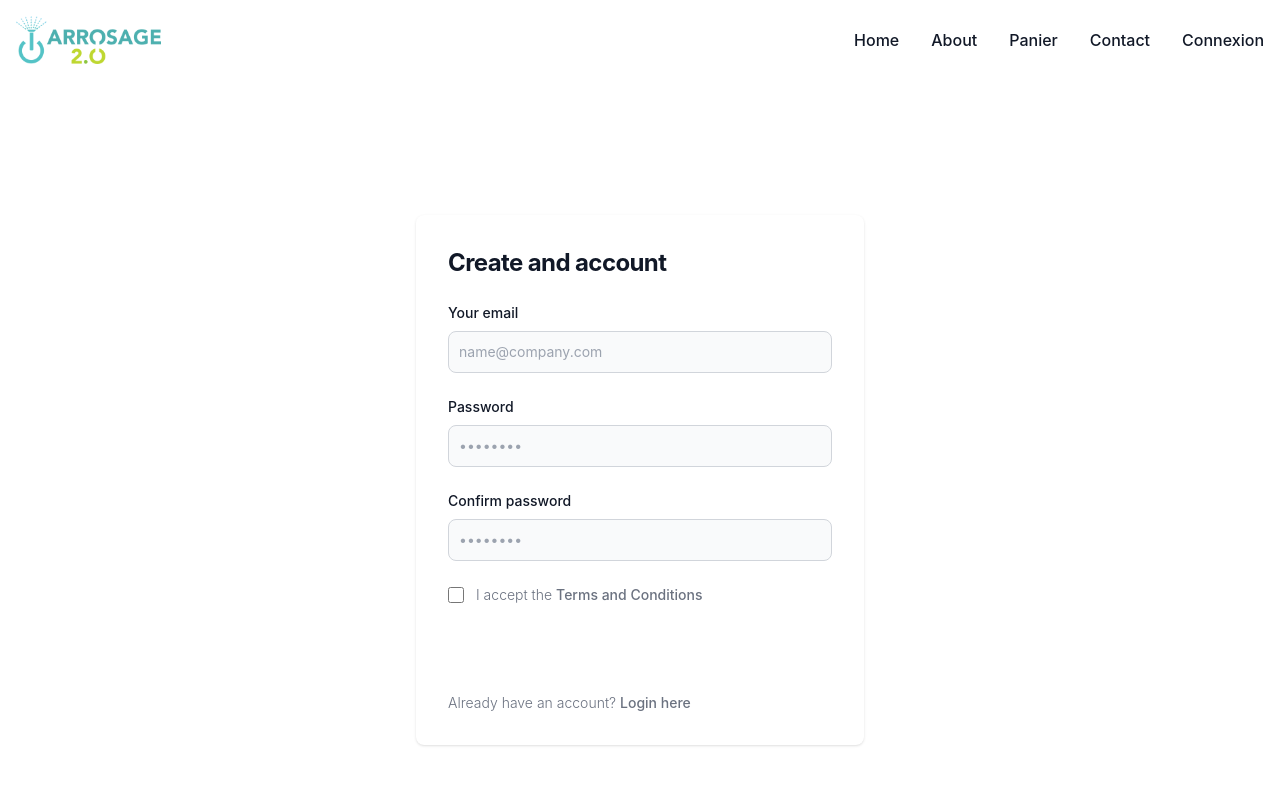
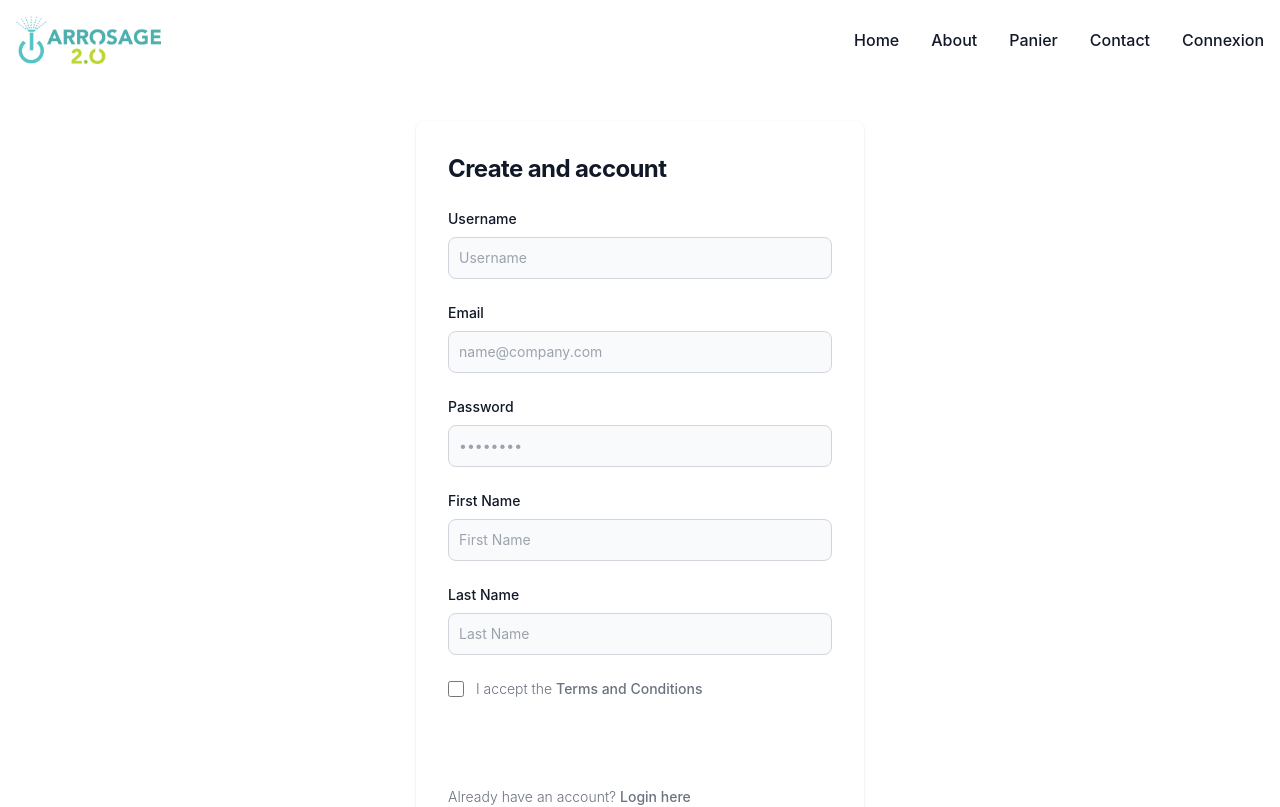
Before and after one commit to thibaultcorouge/Eshop, a React (Create React App) app in the folder front/arrosage2/: page /signup in a window 1280 px wide. Shown: the top 807 px of the page. Built offline with nearby package versions, Linux system fonts and the light colour scheme.

Commit message:
removing nested <form> in signup pages connection between front and back with the db successful

```diff
--- a/front/arrosage2/package.json
+++ b/front/arrosage2/package.json
@@ -2,6 +2,7 @@
   "name": "arrosage2",
   "version": "0.1.0",
   "private": true,
+  "proxy": "http://localhost:3001",
   "dependencies": {
     "@fortawesome/fontawesome-svg-core": "^6.5.1",
     "@fortawesome/free-brands-svg-icons": "^6.5.1",
@@ -11,11 +12,13 @@
     "@testing-library/jest-dom": "^5.17.0",
     "@testing-library/react": "^13.4.0",
     "@testing-library/user-event": "^13.5.0",
+    "@types/axios": "^0.14.0",
     "@types/jest": "^27.5.2",
     "@types/node": "^16.18.82",
     "@types/react": "^18.2.56",
     "@types/react-dom": "^18.2.19",
     "@types/react-router-dom": "^5.3.3",
+    "axios": "^1.7.2",
     "react": "^18.2.0",
     "react-dom": "^18.2.0",
     "react-router-dom": "^6.22.1",
@@ -50,4 +53,5 @@
   "devDependencies": {
     "tailwindcss": "^3.4.1"
   }
+
 }
--- a/front/arrosage2/src/pages/Signup.tsx
+++ b/front/arrosage2/src/pages/Signup.tsx
@@ -1,29 +1,67 @@
+import React, { useState } from 'react';
+import axios from 'axios';
 
-function Signup () {
+
+const Signup: React.FC= () => {
+    const [formData, setFormData] = useState({
+        username: '',
+        email: '',
+        password: '',
+        firstName: '',
+        lastName: ''
+    });
+
+    const handleChange = (e: React.ChangeEvent<HTMLInputElement>) => {
+        setFormData({
+            ...formData,
+            [e.target.name]: e.target.value
+        });
+    };
+
+    const handleSubmit = async (e: React.FormEvent) => {
+        e.preventDefault();
+        console.log('Form Data:', formData);
+        try {
+            const response = await axios.post('/api/users/signup', formData);
+            console.log(response.data);
+            //handle success
+        } catch (error) {
+            console.error('There was an error!', error);
+        }
+    };
+
     return (
-    <section className="">
+        <form onSubmit={handleSubmit}>
             <div className="flex flex-col items-center justify-center px-6 py-8 mx-auto md:h-screen lg:py-0">
                 <div className="w-full bg-white rounded-lg shadow dark:border md:mt-0 sm:max-w-md xl:p-0 dark:bg-gray-800 dark:border-gray-700">
                     <div className="p-6 space-y-4 md:space-y-6 sm:p-8">
                         <h1 className="text-xl font-bold leading-tight tracking-tight text-gray-900 md:text-2xl dark:text-white">
                             Create and account
                         </h1>
-                    <form className="space-y-4 md:space-y-6" action="#">
+                        <div className="space-y-4 md:space-y-6">
                             <div>
-                            <label htmlFor="email" className="block mb-2 text-sm font-medium text-gray-900 dark:text-white">Your email</label>
-                            <input type="email" name="email" id="email" className="bg-gray-50 border border-gray-300 text-gray-900 sm:text-sm rounded-lg focus:ring-primary-600 focus:border-primary-600 block w-full p-2.5 dark:bg-gray-700 dark:border-gray-600 dark:placeholder-gray-400 dark:text-white dark:focus:ring-blue-500 dark:focus:border-blue-500" placeholder="name@company.com" required />
+                                <label htmlFor="username" className="block mb-2 text-sm font-medium text-gray-900 dark:text-white">Username</label>
+                                <input type="text" name="username" id="username" className="bg-gray-50 border border-gray-300 text-gray-900 sm:text-sm rounded-lg focus:ring-primary-600 focus:border-primary-600 block w-full p-2.5 dark:bg-gray-700 dark:border-gray-600 dark:placeholder-gray-400 dark:text-white dark:focus:ring-blue-500 dark:focus:border-blue-500" placeholder="Username" onChange={handleChange} required />
+                            </div>
+                            <div>
+                                <label htmlFor="email" className="block mb-2 text-sm font-medium text-gray-900 dark:text-white">Email</label>
+                                <input type="email" name="email" id="email" className="bg-gray-50 border border-gray-300 text-gray-900 sm:text-sm rounded-lg focus:ring-primary-600 focus:border-primary-600 block w-full p-2.5 dark:bg-gray-700 dark:border-gray-600 dark:placeholder-gray-400 dark:text-white dark:focus:ring-blue-500 dark:focus:border-blue-500" placeholder="name@company.com" onChange={handleChange} required />
                             </div>
                             <div>
                                 <label htmlFor="password" className="block mb-2 text-sm font-medium text-gray-900 dark:text-white">Password</label>
-                            <input type="password" name="password" id="password" placeholder="••••••••" className="bg-gray-50 border border-gray-300 text-gray-900 sm:text-sm rounded-lg focus:ring-primary-600 focus:border-primary-600 block w-full p-2.5 dark:bg-gray-700 dark:border-gray-600 dark:placeholder-gray-400 dark:text-white dark:focus:ring-blue-500 dark:focus:border-blue-500" required />
+                                <input type="password" name="password" id="password" placeholder="••••••••" className="bg-gray-50 border border-gray-300 text-gray-900 sm:text-sm rounded-lg focus:ring-primary-600 focus:border-primary-600 block w-full p-2.5 dark:bg-gray-700 dark:border-gray-600 dark:placeholder-gray-400 dark:text-white dark:focus:ring-blue-500 dark:focus:border-blue-500" onChange={handleChange} required />
                             </div>
                             <div>
-                            <label htmlFor="confirm-password" className="block mb-2 text-sm font-medium text-gray-900 dark:text-white">Confirm password</label>
-                            <input type="confirm-password" name="confirm-password" id="confirm-password" placeholder="••••••••" className="bg-gray-50 border border-gray-300 text-gray-900 sm:text-sm rounded-lg focus:ring-primary-600 focus:border-primary-600 block w-full p-2.5 dark:bg-gray-700 dark:border-gray-600 dark:placeholder-gray-400 dark:text-white dark:focus:ring-blue-500 dark:focus:border-blue-500" required />
+                                <label htmlFor="firstName" className="block mb-2 text-sm font-medium text-gray-900 dark:text-white">First Name</label>
+                                <input type="text" name="firstName" id="firstName" placeholder="First Name" className="bg-gray-50 border border-gray-300 text-gray-900 sm:text-sm rounded-lg focus:ring-primary-600 focus:border-primary-600 block w-full p-2.5 dark:bg-gray-700 dark:border-gray-600 dark:placeholder-gray-400 dark:text-white dark:focus:ring-blue-500 dark:focus:border-blue-500" onChange={handleChange}/>
+                            </div>
+                            <div>
+                                <label htmlFor="lastName" className="block mb-2 text-sm font-medium text-gray-900 dark:text-white">Last Name</label>
+                                <input type="text" name="lastName" id="lastName" placeholder="Last Name" className="bg-gray-50 border border-gray-300 text-gray-900 sm:text-sm rounded-lg focus:ring-primary-600 focus:border-primary-600 block w-full p-2.5 dark:bg-gray-700 dark:border-gray-600 dark:placeholder-gray-400 dark:text-white dark:focus:ring-blue-500 dark:focus:border-blue-500" onChange={handleChange}/>
                             </div>
                             <div className="flex items-start">
                                 <div className="flex items-center h-5">
-                                <input id="terms" aria-describedby="terms" type="checkbox" className="w-4 h-4 border border-gray-300 rounded bg-gray-50 focus:ring-3 focus:ring-primary-300 dark:bg-gray-700 dark:border-gray-600 dark:focus:ring-primary-600 dark:ring-offset-gray-800" required />
+                                    <input id="terms" aria-describedby="terms" type="checkbox" className="w-4 h-4 border border-gray-300 rounded bg-gray-50 focus:ring-3 focus:ring-primary-300 dark:bg-gray-700 dark:border-gray-600 dark:focus:ring-primary-600 dark:ring-offset-gray-800"/>
                                 </div>
                                 <div className="ml-3 text-sm">
                                     <label htmlFor="terms" className="font-light text-gray-500 dark:text-gray-300">I accept the <a className="font-medium text-primary-600 hover:underline dark:text-primary-500" href="#">Terms and Conditions</a></label>
@@ -33,12 +71,13 @@ function Signup () {
                             <p className="text-sm font-light text-gray-500 dark:text-gray-400">
                                 Already have an account? <a href="/Signin" className="font-medium text-primary-600 hover:underline dark:text-primary-500">Login here</a>
                             </p>
-                    </form>
                         </div>
                     </div>
                 </div>
-    </section>
+            </div>
+        </form>
+    )
+}
 
-    )
-};
+
 export default Signup;
```
Also changed, not shown: 1 other file (tests, documents, lock files or other folders). Lines whose indentation alone changed are shown as unchanged.
